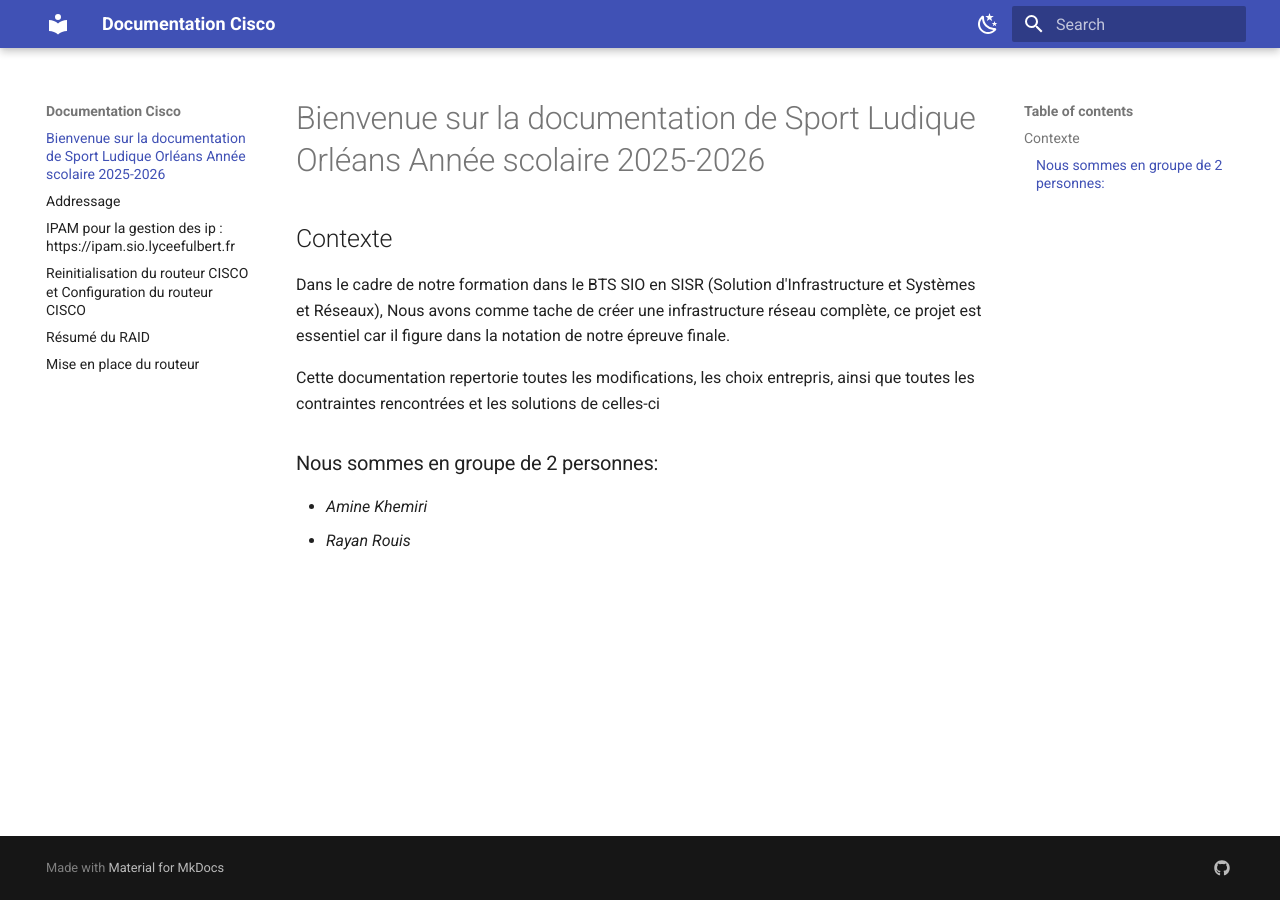
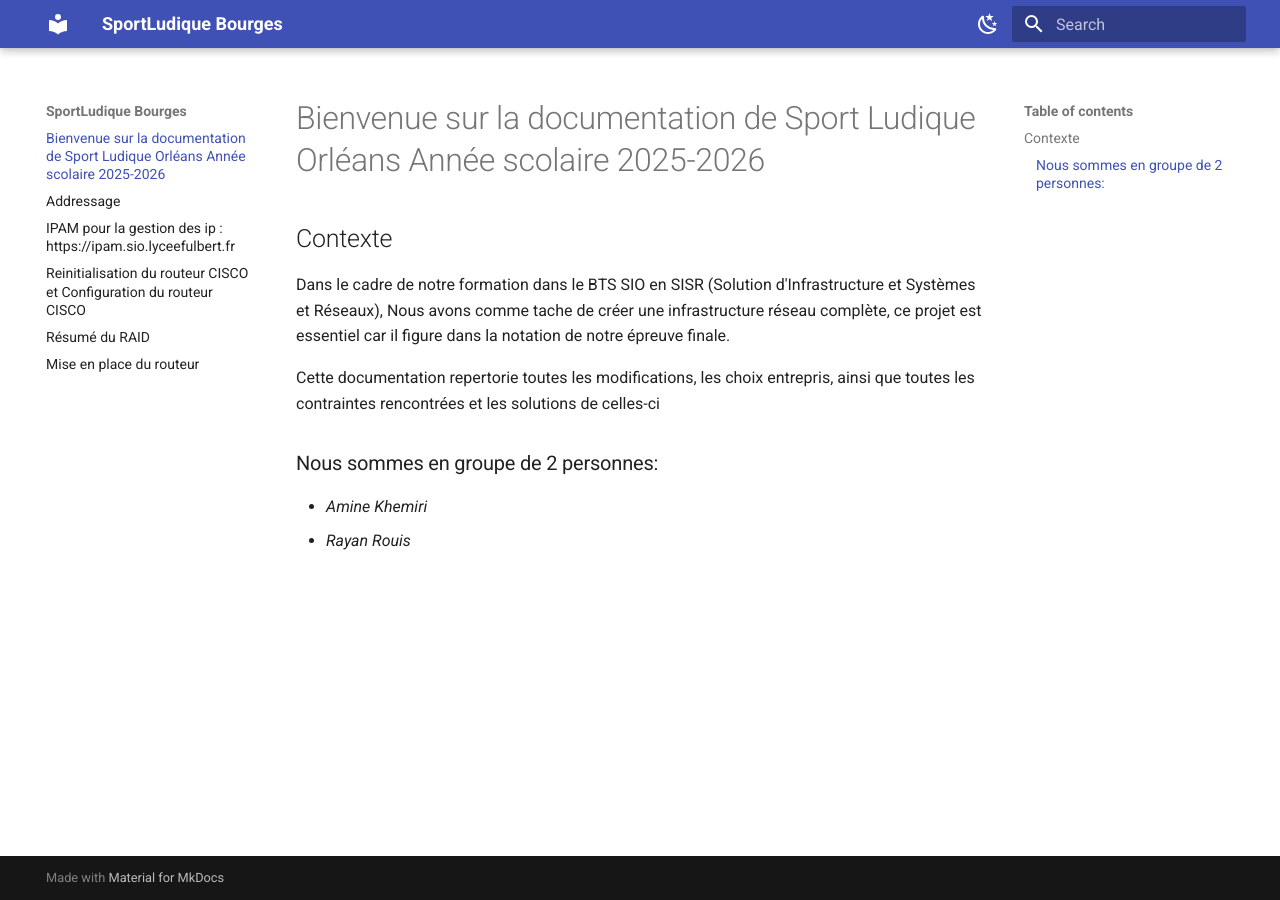
Before and after one commit to RAYAN241351/SportLudique2025-2026, an MkDocs documentation site: the page built from docs/index.md, in a window 1280 px wide. Built offline with MkDocs 1.6.1 and Material for MkDocs 9.7.7, drawn with Linux system fonts in a browser that asks for light colours.

Commit message:
Update mkdocs.yml

```diff
--- a/mkdocs.yml
+++ b/mkdocs.yml
@@ -1,55 +1,16 @@
-site_name: "Documentation Cisco"
+site_name: SportLudique Bourges
 theme:
   name: material
+  highlightjs: true
+  hljs_languages:
+    - yaml
+    - rust
   palette:
     - scheme: default
-      primary: indigo
-      accent: indigo
       toggle:
         icon: material/weather-night
         name: Passer en mode sombre
     - scheme: slate
-      primary: indigo
-      accent: indigo
       toggle:
         icon: material/weather-sunny
         name: Passer en mode clair
-  font:
-    text: Roboto
-    code: Roboto Mono
-  features:
-    - navigation.instant
-    - navigation.top
-    - search.suggest
-    - search.highlight
-    - content.code.copy
-    - content.code.annotate
-    - content.tabs.link
-
-markdown_extensions:
-  - admonition
-  - codehilite
-  - footnotes
-  - meta
-  - toc:
-      permalink: true
-  - pymdownx.superfences
-  - pymdownx.tabbed:
-      alternate_style: true
-  - pymdownx.highlight
-  - pymdownx.inlinehilite
-  - pymdownx.aria_hidden
-  - pymdownx.snippets
-  - pymdownx.keys
-  - pymdownx.mark
-  - pymdownx.tilde
-  - pymdownx.tasklist:
-      custom_checkbox: true
-
-plugins:
-  - search
-
-extra:
-  social:
-    - icon: fontawesome/brands/github
-      link: https://github.com/ton-repo
```
